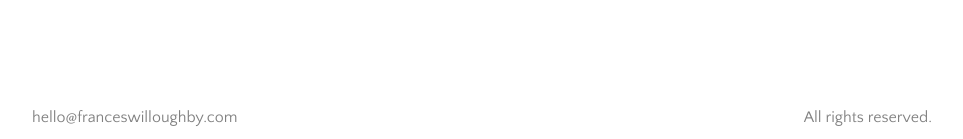
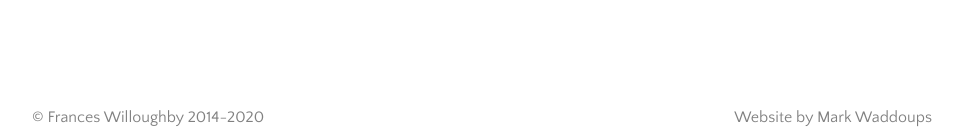
Before and after one commit to mwaddoups/fwilloughby-art, a Jekyll site: the page built from index.md, in a window 1280 px wide. Shown: the part 758-897 px from the top of the page, without its empty margins (158-1121 px from the left). Built offline with Jekyll 4.4.1, drawn with Linux system fonts in a browser that asks for light colours.

Commit message:
Updated footer

```diff
--- a/_includes/footer.html
+++ b/_includes/footer.html
@@ -1,4 +1,4 @@
 <footer>
-    <p>hello@franceswilloughby.com</p>
-    <p>All rights reserved.</p>
+    <p>© Frances Willoughby 2014-{{ 'now' | date: "%Y" }}</p>
+    <p>Website by Mark Waddoups</p>
 </footer>
```
